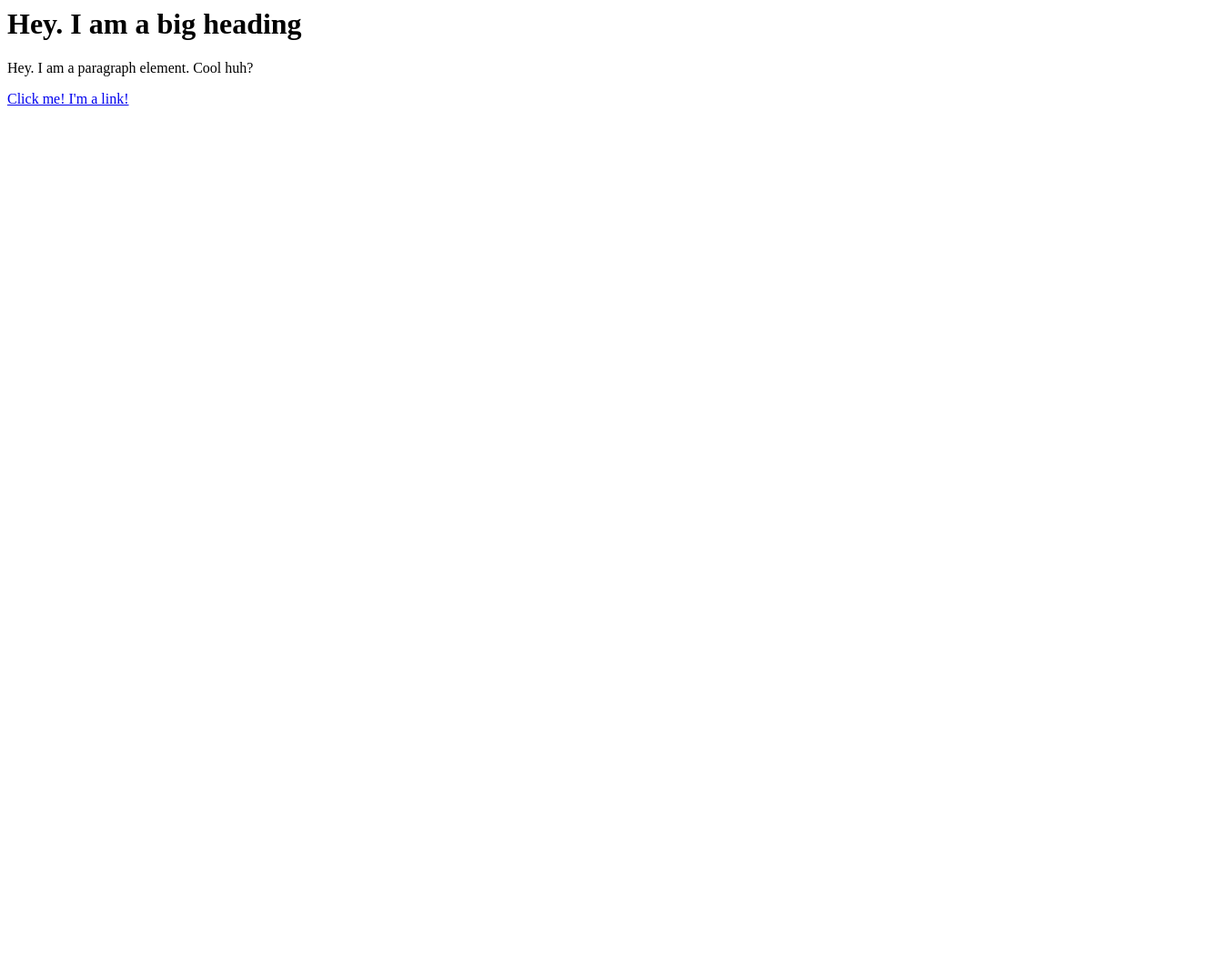
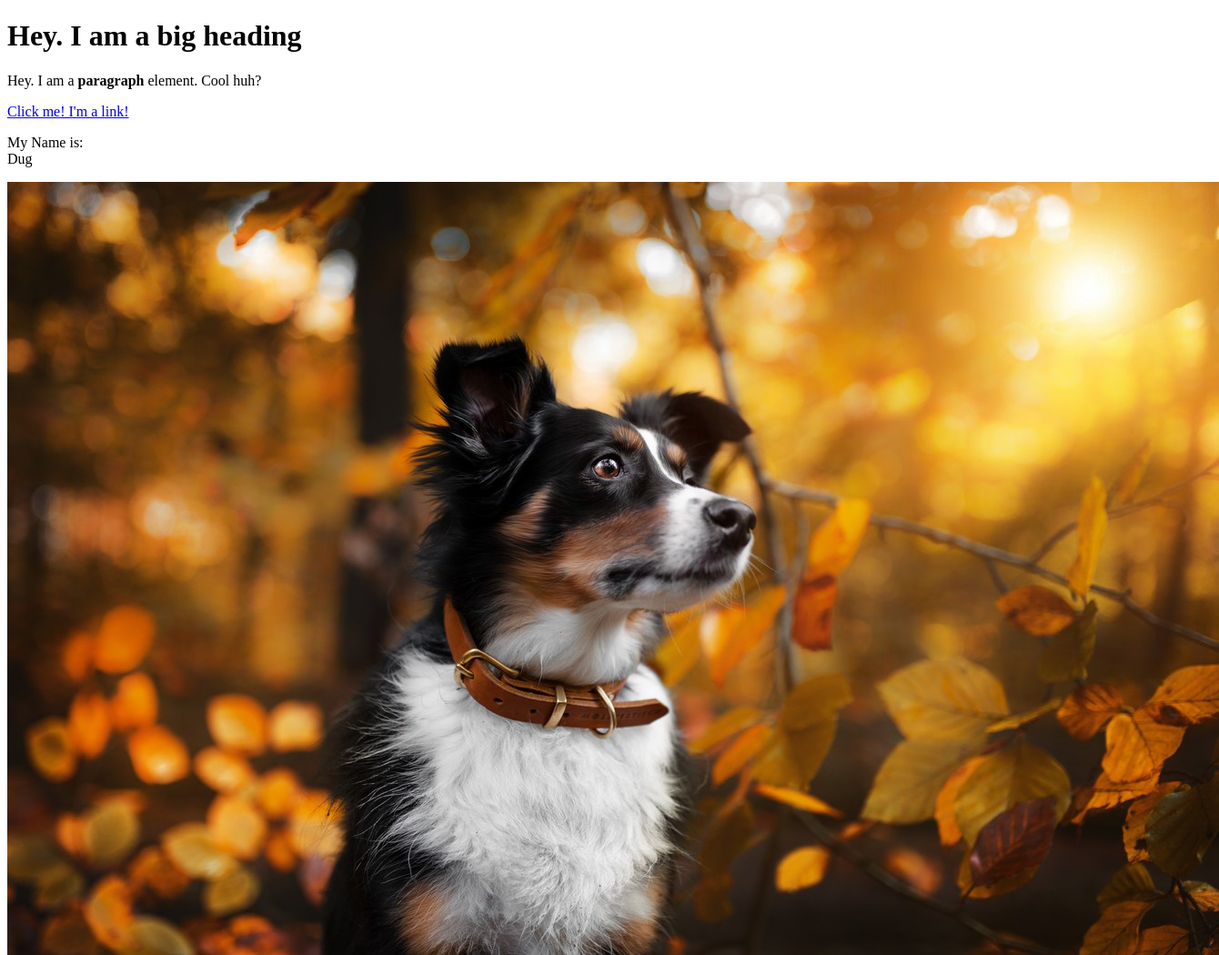
Before and after one commit to priyanshdhanuka27/cartoon-hero, a plain HTML site: page test.html in a window 1280 px wide. Shown: the whole page at 91% size, 1340 px wide, since content can reach past the window. Before the commit the page ends 800 px from the top, so only its background shows below. Drawn offline with Linux system fonts and the light colour scheme.

Commit message:
Added a dog image and a few more elements

```diff
--- a/test.html
+++ b/test.html
@@ -1,3 +1,14 @@
-<h1>Hey. I am a big heading</h1>
-<p>Hey. I am a paragraph element. Cool huh?</p>
-<a href="https://google.com" target="_blank" title="Let's go to Google">Click me! I'm a link!</a>
+<!DOCTYPE html>
+<html>
+<head>
+	<title>Test Page</title>
+</head>
+<body>
+	<h1>Hey. I am a big heading</h1>
+	<p>Hey. I am a <b>paragraph</b> element. Cool huh?</p>
+	<a href="https://google.com" target="_blank" title="Let's go to Google">Click me! I'm a link!</a>
+	<p>My Name is:<br>
+	Dug</p>
+	<img src="img/dog.jpeg"> <!--You can also paste the URL-->
+</body>
+</html>
```
Also changed, not shown: img/dog.jpeg (added).
